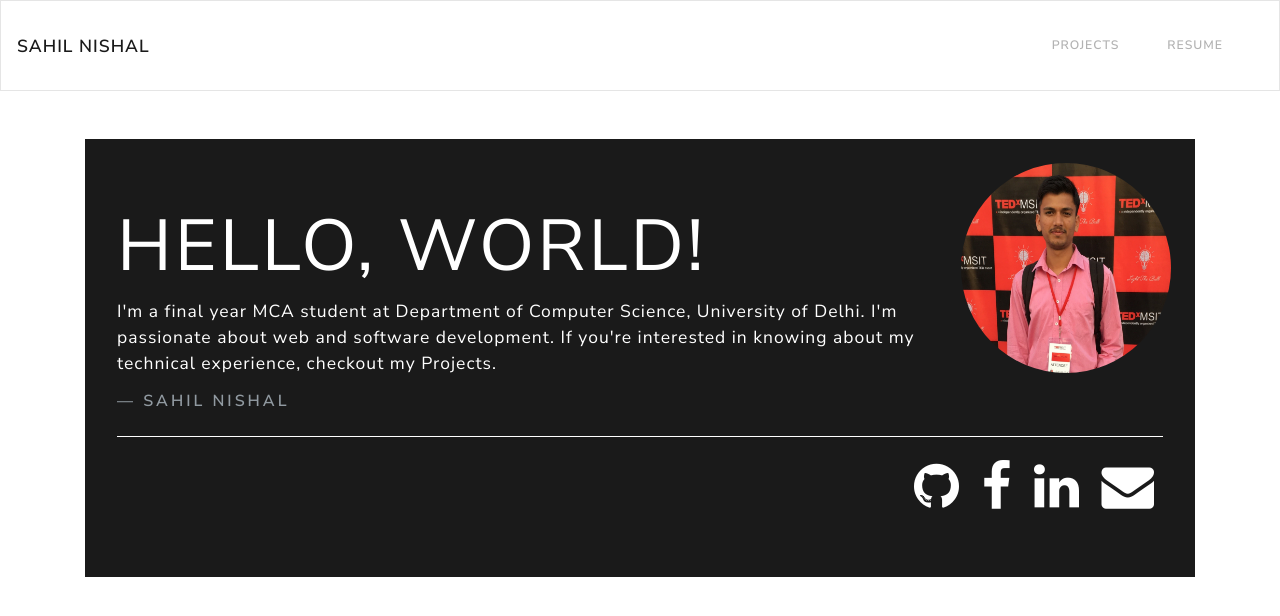
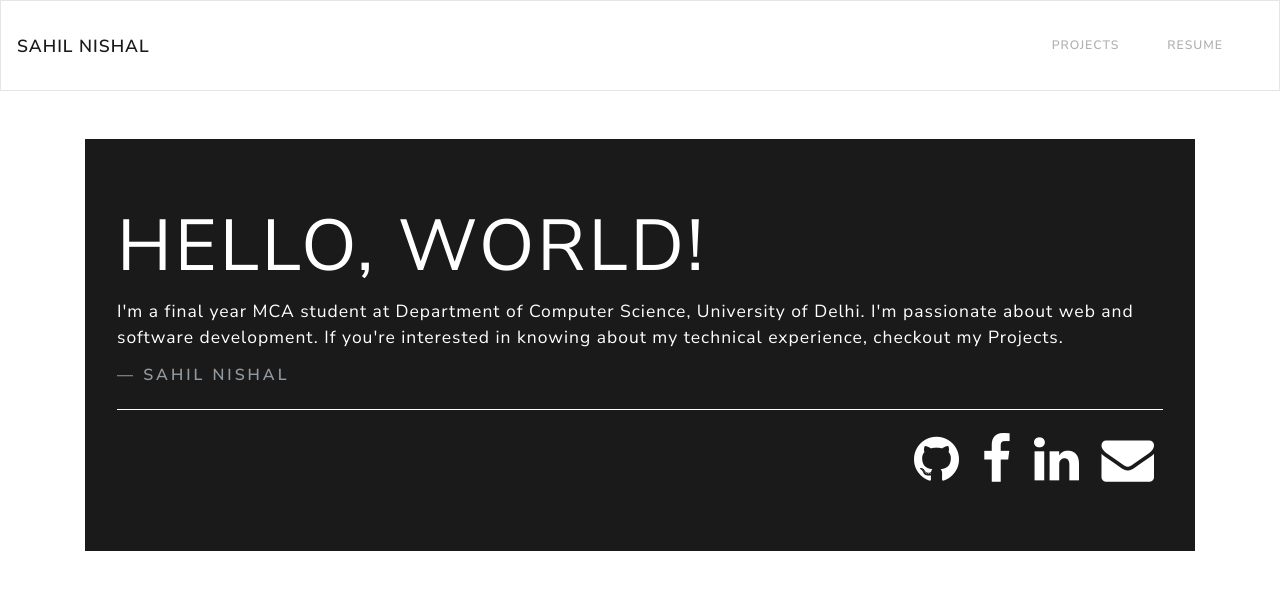
Before and after one commit to snishal/snishal.github.io, a Jekyll site: the page built from index.md, in a window 1280 px wide. Shown: the top 616 px of the page. Built offline with Jekyll 4.4.1, drawn with Linux system fonts in a browser that asks for light colours; nearby versions of some CDN libraries.

Commit message:
Resume Updated, Img Commented

```diff
--- a/index.md
+++ b/index.md
@@ -3,9 +3,9 @@ layout: default
 title: Home
 ---
 <div class="container mt-5">
-    <div class="float-right p-4">
-        <img src="self.jpg" style="width:15em; height:15em" class="rounded-circle" alt="Image">
-    </div>
+    <!-- <div class="float-right p-4">
+        <img src="self.jpg" style="width:15em; height:15em" alt="Image">
+    </div> -->
     <div class="jumbotron text-white bg-primary">
         <h1 class="display-3 text-white">Hello, World!</h1>
         <p class="lead">
```
Also changed, not shown: 3 other files.
